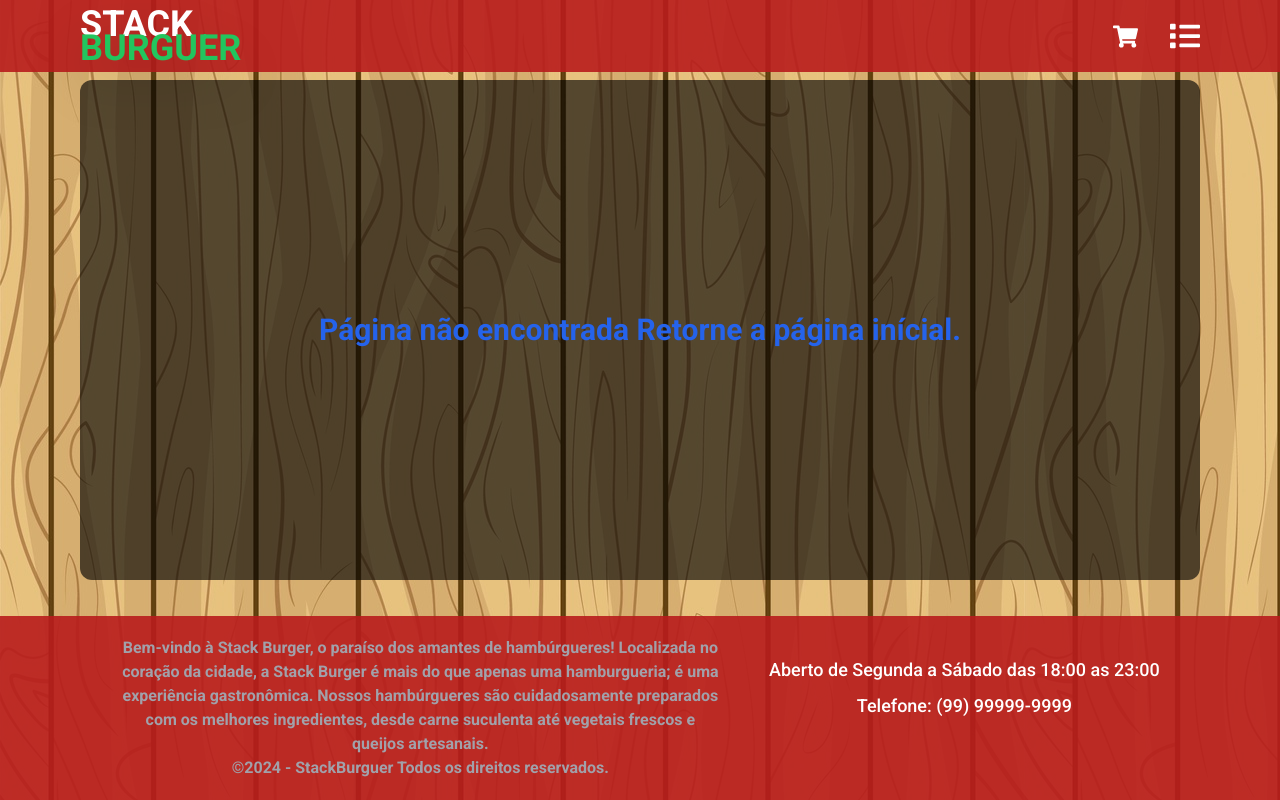
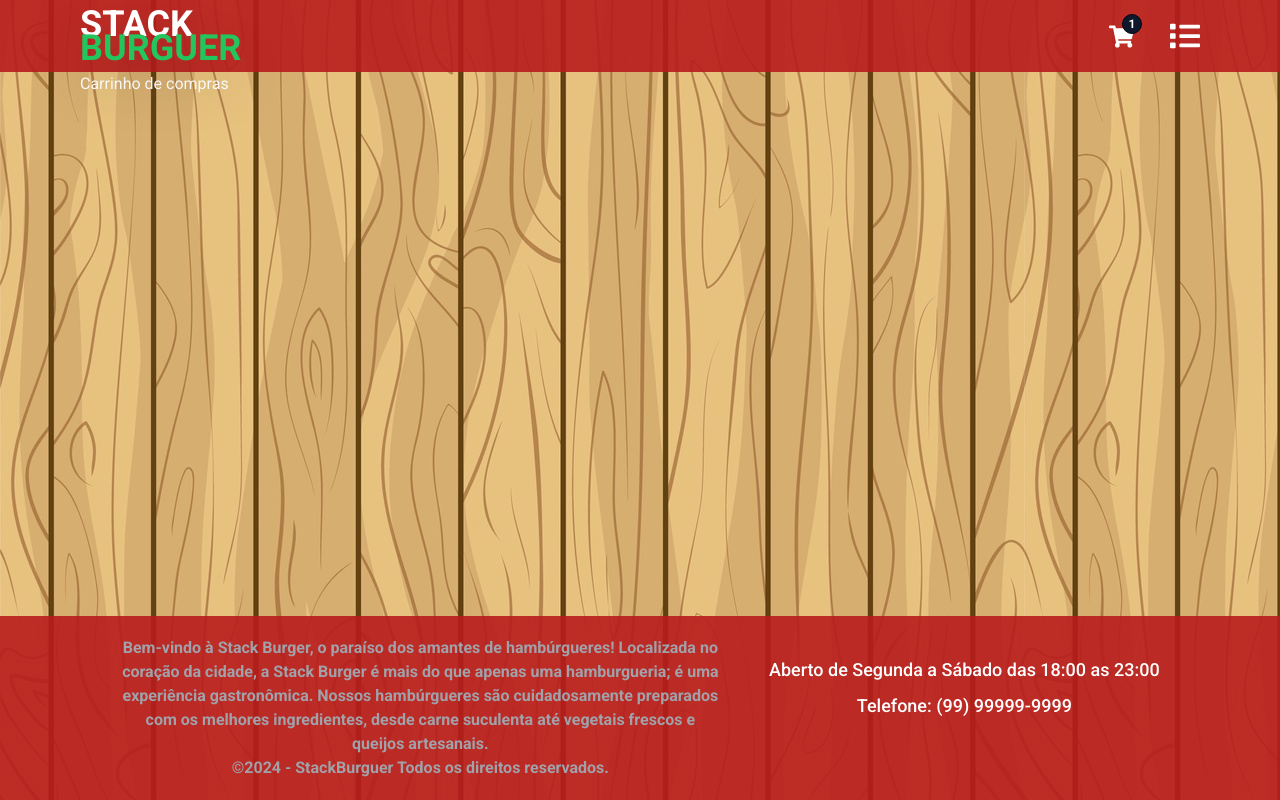
Before and after one commit to JoaoLeandroo/stack-burguer-project, a Next.js app: page /pages/cart in a window 1280 px wide. Before the commit this address had no page. Built offline with nearby package versions, Linux system fonts and the light colour scheme.

Commit message:
feat: Criada página de carrinho, adicionado context api ao projeto

```diff
--- a/app/layout.tsx
+++ b/app/layout.tsx
@@ -4,6 +4,7 @@ import "./globals.css";
 
 import HeaderBar from "@/components/HeaderBar";
 import FooterBar from "@/components/FooterBar";
+import AuthProvider from "@/contexts/auth";
 
 const roboto = Roboto({
   subsets: ["latin"],
@@ -29,11 +30,13 @@ export default function RootLayout({
   return (
       <html lang="pt-BR">
         <body className={`${roboto.className} bg-red-700`}>
+          <AuthProvider>
             <div className="min-h-screen flex flex-col">
               <HeaderBar />
                   <main className="flex-grow">{children}</main>
               <FooterBar />
             </div>
+          </AuthProvider>
         </body>
       </html>
   );
--- a/app/pages/_components/CardsProducts.tsx
+++ b/app/pages/_components/CardsProducts.tsx
@@ -13,6 +13,7 @@ const CardProducts: React.FC<BurguerCardProps> = ({
   title,
   price,
 }) => {
+
   return (
     <div className="max-w-[800px] mx-auto bg-zinc-700 flex shadow-xl rounded-l-3xl rounded-r-[10px] transition duration-300">
       <div className="md:w-1/2 w-[60%]">
--- /dev/null
+++ b/app/pages/cart/page.tsx
@@ -0,0 +1,11 @@
+import Container from "@/components/Container";
+
+const Cart = () => {
+  return (
+    <Container>
+      <span>Carrinho de compras</span>
+    </Container>
+  );
+};
+
+export default Cart;
--- a/components/HeaderBar.tsx
+++ b/components/HeaderBar.tsx
@@ -1,13 +1,21 @@
+"use client";
 import Container from "./Container";
 import { FaList, FaHamburger, FaShoppingCart } from "react-icons/fa";
 import { BiSolidDrink, BiDish } from "react-icons/bi";
 import { GiPieSlice } from "react-icons/gi";
 import { MdContactSupport } from "react-icons/md";
-
 import Link from "next/link";
-import { Sheet, SheetContent, SheetTrigger, SheetClose } from "@/components/ui/sheet";
+import {
+  Sheet,
+  SheetContent,
+  SheetTrigger,
+  SheetClose,
+} from "@/components/ui/sheet";
+import { useContext } from "react"
+import { AuthContext } from "@/contexts/auth";
 
 const HeaderBar = () => {
+  const { count } = useContext(AuthContext)
 
   return (
     <header className="bg-red-700/90 sticky top-0 z-50">
@@ -20,8 +28,17 @@ const HeaderBar = () => {
           </Link>
 
           <div className="flex gap-8 items-center">
-            <Link href={"/"}>
+            <Link href={"/pages/cart"}>
+              <div className="relative px-1">
+                {count > 0 ?
+                  <span className="absolute -top-2.5 -right-1 text-[12px] p-2 font-bold bg-slate-900 border border-slate-950 w-5 h-5 rounded-full flex items-center justify-center">
+                    {count}
+                  </span>
+                  :
+                <span></span>
+              }
                 <FaShoppingCart size={25} />
+              </div>
             </Link>
 
             <Sheet>
@@ -35,11 +52,9 @@ const HeaderBar = () => {
                     className="w-full h-9 bg-red-500  hover:bg-red-600 transition duration-300 rounded-md text-white font-bold"
                   >
                     <SheetClose className="w-full h-full flex gap-3 items-center px-5">
-
                       <FaHamburger size={20} />
                       Hamburguers
                     </SheetClose>
-
                   </Link>
 
                   <Link
@@ -47,7 +62,6 @@ const HeaderBar = () => {
                     className="w-full h-9 bg-red-500 hover:bg-red-600 transition duration-300 rounded-md text-white font-bold"
                   >
                     <SheetClose className="w-full h-full flex gap-3 items-center px-5">
-
                       <BiSolidDrink size={20} />
                       Bebidas
                     </SheetClose>
@@ -82,7 +96,6 @@ const HeaderBar = () => {
                       Suporte
                     </SheetClose>
                   </Link>
-
                 </div>
               </SheetContent>
             </Sheet>
--- /dev/null
+++ b/contexts/auth.tsx
@@ -0,0 +1,16 @@
+"use client";
+import { createContext, useState } from "react";
+
+export const AuthContext = createContext<any>({});
+
+const AuthProvider = ({ children }: { children: React.ReactNode }) => {
+  const [count, setCount] = useState(1);
+
+  return (
+    <AuthContext.Provider value={{ count, setCount }}>
+      {children}
+    </AuthContext.Provider>
+  );
+};
+
+export default AuthProvider;
```
Lines whose indentation alone changed are shown as unchanged.
